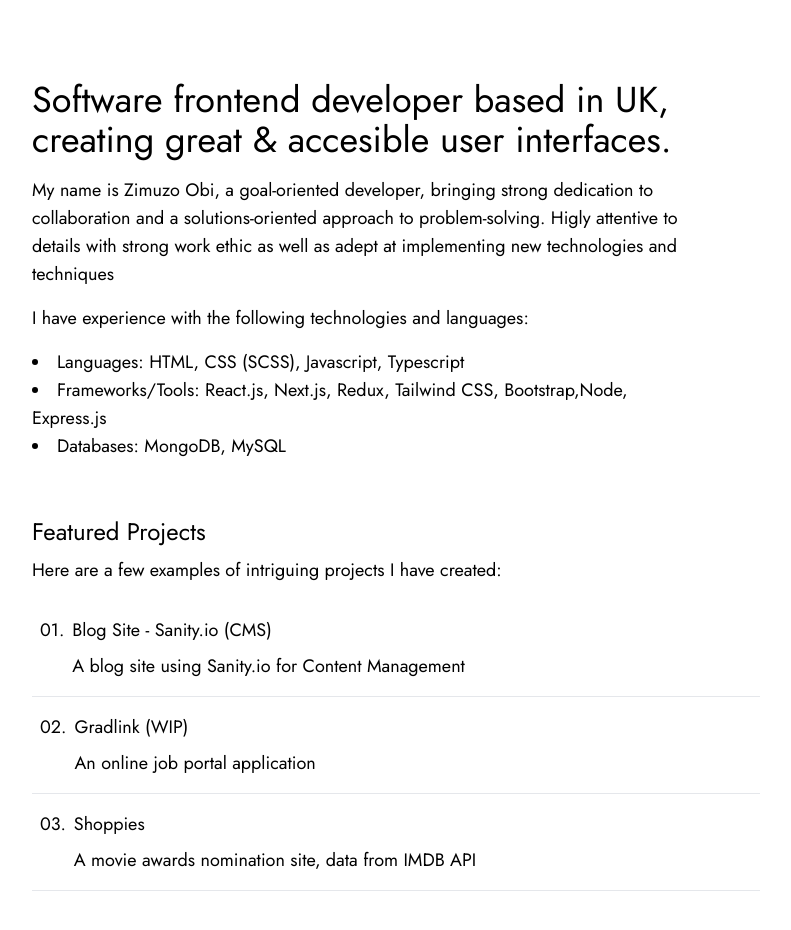
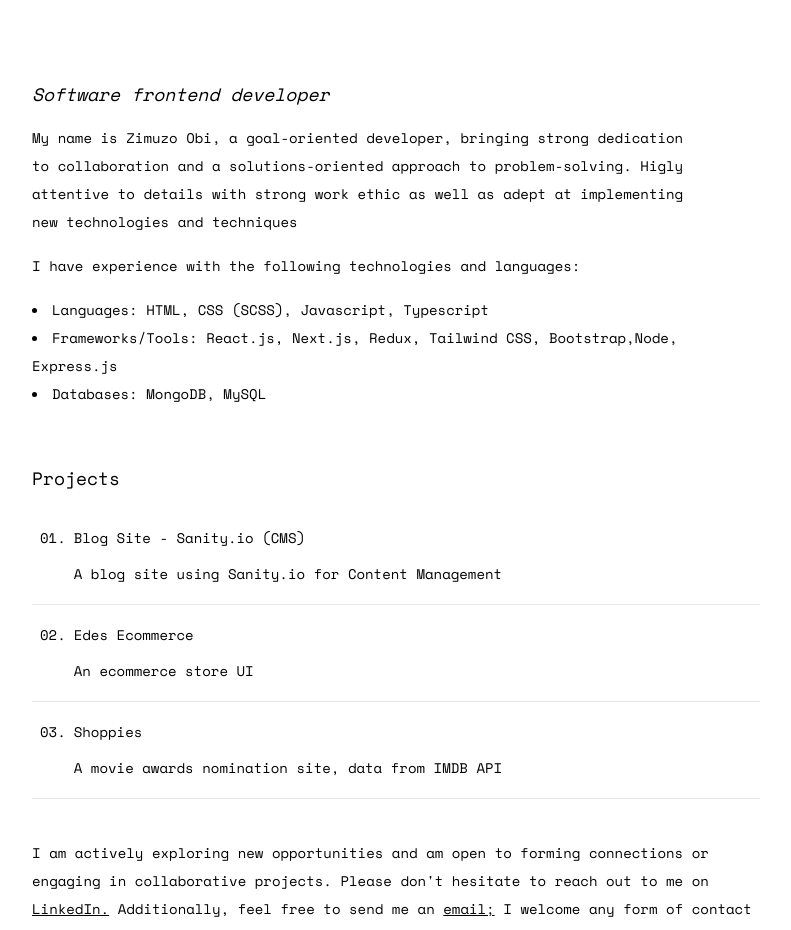
Before and after one commit to Obizim/Obizim_, a Next.js app: page / in a window 1280 px wide. Shown: the top 930 px of the page, without its empty margins (244-1035 px from the left). Built offline with nearby package versions, Linux system fonts and the light colour scheme.

Commit message:
fix font and updates

```diff
--- a/src/components/projects.json
+++ b/src/components/projects.json
@@ -7,9 +7,9 @@
     },
     {
       "id": 2,
-      "title": "Gradlink (WIP)",
-      "url": "https://portal-obizim.vercel.app/",
-      "description": "An online job portal application"
+      "title": "Edes Ecommerce",
+      "url": "https://edesfrontend.vercel.app/",
+      "description": "An ecommerce store UI "
     },
     {
       "id": 3,
--- a/src/pages/_app.tsx
+++ b/src/pages/_app.tsx
@@ -16,7 +16,7 @@ export default function App({ Component, pageProps }: AppProps) {
         <meta property="og:url" content="https://catcave.vercel.app/" />
         <meta property="og:image" content="" />
         <meta property="og:type" content="website" />
-        <meta property="og:title" content="Zimuzo Obi - SoftwareDeveloper" />
+        <meta property="og:title" content="Zimuzo Obi - Software Developer" />
         <meta name="twitter:title" content="Zimuzo Obi - Software Developer"></meta>
         <meta name="twitter:card" content="summary_large_image"></meta>
         <meta name="twitter:description" content=""></meta>
--- a/src/pages/index.tsx
+++ b/src/pages/index.tsx
@@ -1,15 +1,14 @@
-import { Jost } from 'next/font/google'
+import { Space_Mono } from 'next/font/google'
 import works from '@/components/projects.json'
 
-const jost = Jost({ subsets: ['latin'] })
+const space_Mono = Space_Mono({ subsets: ['latin'], weight: '400' })
 
 export default function Home() {
   return (
-    <main className={`pt-20 text-lg max-w-screen-md mx-auto px-5 ${jost.className}`}>
+    <main className={`pt-20 text-sm max-w-screen-md mx-auto px-5 leading-7 ${space_Mono.className}`}>
      <section className="space-y-4">
-        <p className="sm:text-4xl text-2xl leading-tight w-full">
-          Software frontend developer based in UK, creating great & accesible user
-          interfaces.
+        <p className="text-lg w-full italic">
+          Software frontend developer
         </p>
         <p className="w-full max-w-2xl"> My name is Zimuzo Obi, a goal-oriented developer, bringing strong dedication to collaboration and a solutions-oriented approach to problem-solving.
         Higly attentive to details with strong work ethic as well as adept at implementing new technologies and techniques
@@ -25,8 +24,7 @@ export default function Home() {
 
       <section className="mt-10">
         <div className="relative space-y-2">
-          <p className="text-2xl w-max capitalize">Featured Projects</p>
-          <p>Here are a few examples of intriguing projects I have created:</p>
+          <p className="text-lg w-max capitalize">Projects</p>
         </div>
 
         <div className="my-4">
@@ -45,10 +43,8 @@ export default function Home() {
       </section>
 
       <footer className="my-10 relative space-y-6">
-          <p>I am actively seeking new opportunities and welcome connections or collaborations on projects.
-            You can reach out to me on <a className="underline" href="https://twitter.com/zimway_" target="_blank">Twitter</a> or on <a className="underline" href="https://www.linkedin.com/in/obizim/" target="_blank">LinkedIn</a></p>
-            <p>You can <a className="underline" href="mailto:obizimuzo@gmail.com">email</a> me as well. Feel free to contact me without any hesitation.</p>
-            <p className="self-end"> &copy; Zimuzo Obi {new Date().getFullYear()}.</p>
+          <p>I am actively exploring new opportunities and am open to forming connections or engaging in collaborative projects. Please don't hesitate to reach out to me on <a className="underline" href="https://www.linkedin.com/in/obizim/" target="_blank">LinkedIn.</a> Additionally, feel free to send me an <a className="underline" href="mailto:obizimuzo@gmail.com">email;</a> I welcome any form of contact without reservation.</p>
+          <p className="self-end"> &copy; Zimuzo Obi {new Date().getFullYear()}.</p>
       </footer>
     </main>
   )
```
Also changed, not shown: package.json (+12 -12 lines), 2 other files (tests, documents, lock files or other folders).
